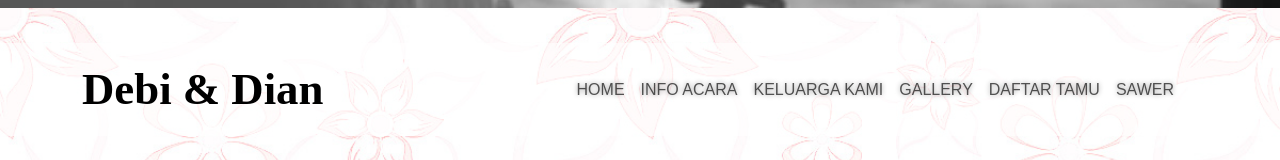
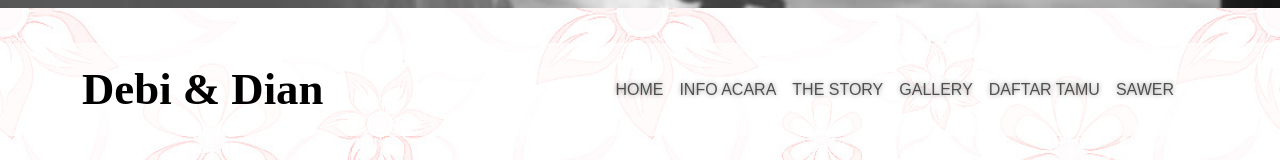
Before and after one commit to WeddingDayHappy/My-Wedding, a plain HTML site: page index.html in a window 1280 px wide. Shown: the part 757-917 px from the top of the page. Drawn offline with nearby package versions, Linux system fonts and the light colour scheme; some packages are replaced by stand-ins of ours; a script that the page names is missing; a web font is replaced by a local one.

Commit message:
index.html

```diff
--- a/index.html
+++ b/index.html
@@ -49,7 +49,7 @@
                             <a class="nav-link" href="#info">Info Acara</a>
                         </li>
                         <li class="nav-item">
-                            <a class="nav-link" href="#story">Keluarga Kami</a>
+                            <a class="nav-link" href="#story">The Story</a>
                         </li>
                         <li class="nav-item">
                             <a class="nav-link" href="#gallery">Gallery</a>
```
